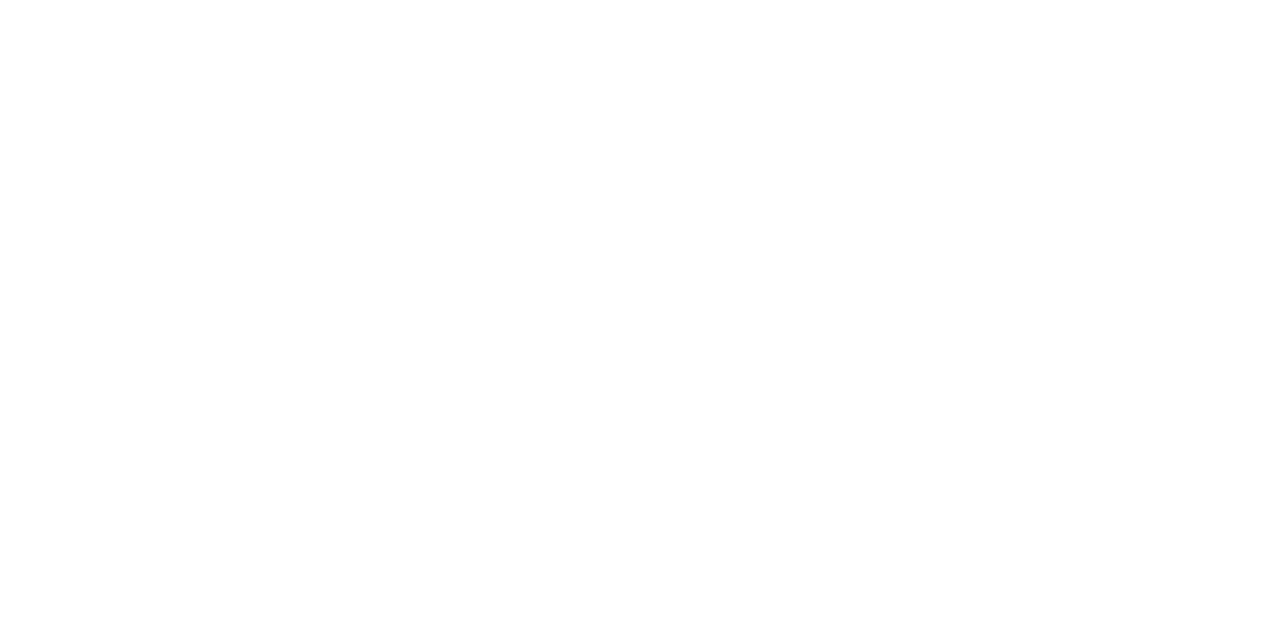
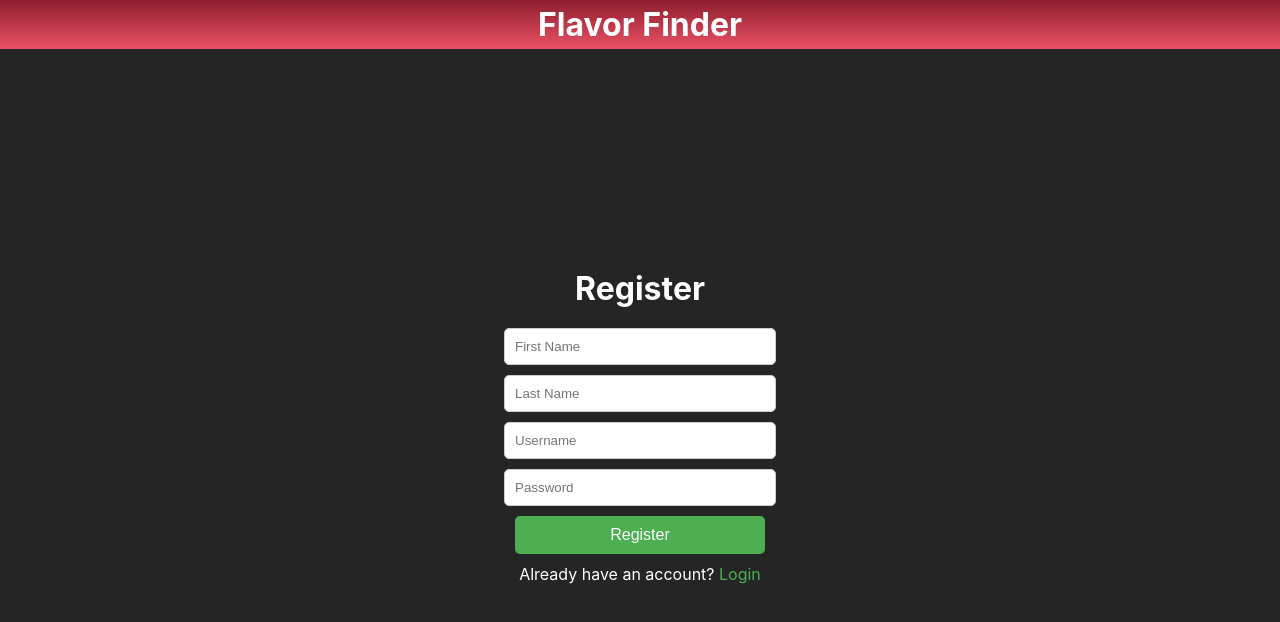
Before and after one commit to aryan05910/LargeProject, a React (Create React App) app in the folder frontend/: page /signup in a window 1280 px wide. Before the commit this address had no page. Shown: the top 622 px of the page. Built offline with nearby package versions, Linux system fonts and the light colour scheme.

Commit message:
Update index.jsx

```diff
--- a/frontend/src/index.jsx
+++ b/frontend/src/index.jsx
@@ -5,8 +5,8 @@
 import './index.css';
 import App from './App'; // your recipe swiping app
 import Login from './Login'; // your login page
+import Register from './Register'; // your signup page
 import reportWebVitals from './reportWebVitals';
-
 
 const root = ReactDOM.createRoot(document.getElementById('root'));
 
@@ -15,11 +15,11 @@
     <BrowserRouter>
       <Routes>
         <Route path="/" element={<Login />} />
+        <Route path="/signup" element={<Register />} />
+        <Route path="/main" element={<App />} />
       </Routes>
     </BrowserRouter>
   </React.StrictMode>
 );
-// If you want to start measuring performance in your app, pass a function
-// to log results (for example: reportWebVitals(console.log))
-// or send to an analytics endpoint. Learn more: https://bit.ly/CRA-vitals
+
 reportWebVitals();
```
